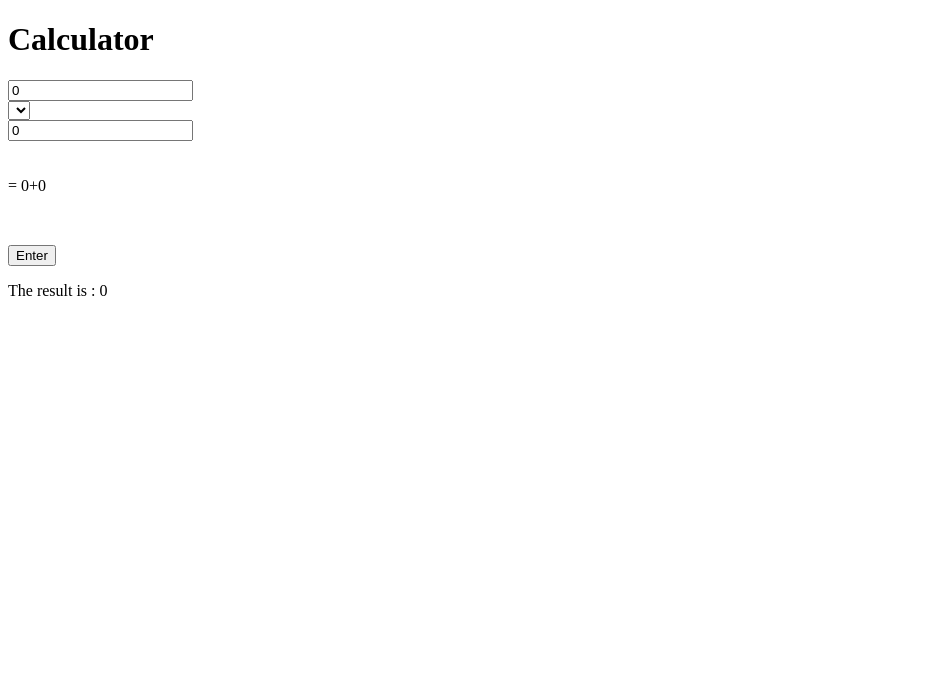
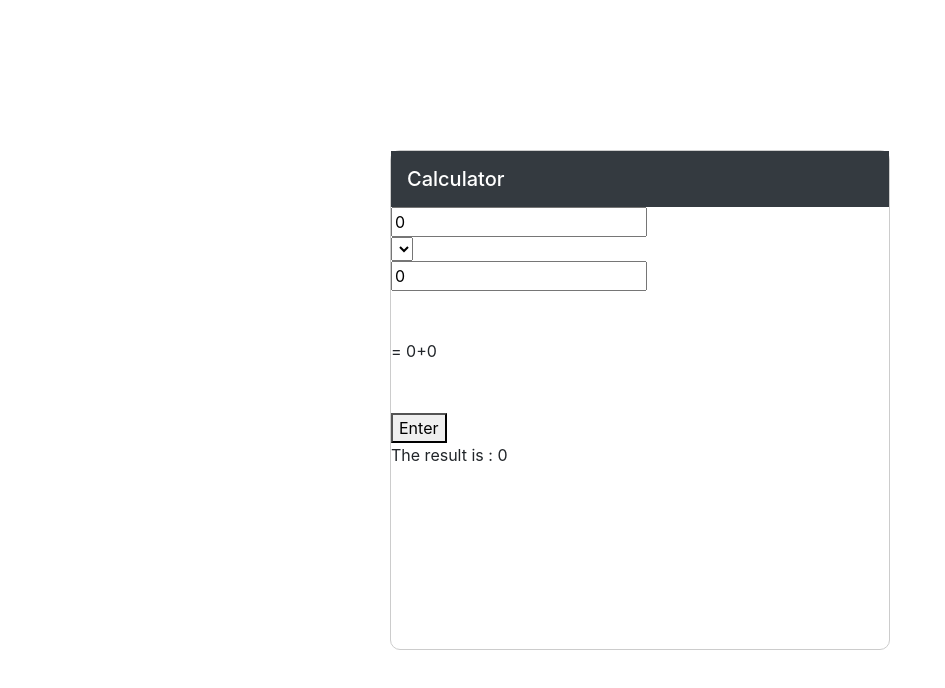
Before and after one commit to Monyjenni/Calculator_VueJs, a Vue app in the folder calculator/calculator/: page / in a window 1280 px wide. Shown: the top 688 px of the page, without its empty margins (0-945 px from the left). Built offline with nearby package versions, Linux system fonts and the light colour scheme.

Commit message:
adding_calculator_layout

```diff
--- a/calculator/calculator/src/App.vue
+++ b/calculator/calculator/src/App.vue
@@ -1,10 +1,14 @@
+
 <template>
   <div id="app">
-    <h1>Calculator</h1>
+    <div class="calculator">
+    <link rel="stylesheet" href="https://maxcdn.bootstrapcdn.com/bootstrap/4.0.0/css/bootstrap.min.css">
+    <nav class="navbar navbar-dark bg-dark">
+      <span class="navbar-brand mb-0 h1">Calculator</span>
+    </nav>
   <div class="num-input-col-1">
   <input type="number" v-model.number="num1"  id="myInput1" v-on:input="calculateResult">
 </div>
-
 <select v-model="operator">
 <button v-on:click="add" id="Op1">+</button>
 <button v-on:click="substract" id="Op2">-</button>
@@ -25,6 +29,7 @@
   <button @click="getResult()">Enter</button>
   <p >The result is : {{ result}}</p>
 
+</div>
 </div>
   </div>
 </template>
@@ -85,9 +90,11 @@ export default {
 
 
 <style>
+
 #app {
 
-  background-color: white;
+
+background-color: rgba(255, 249, 249, 0.866);
 
 }
 .num-input-col-2 {
@@ -97,4 +104,14 @@ export default {
 .result {
   padding-top: 50px
 }
+.calculator {
+  border: 1px solid #ccc;
+  border-radius: 10px;
+  position: absolute;
+  top: 50%;
+  left: 50%;
+  transform: translate(-50%, -50%);
+  width: 500px;
+  height: 500px;
+}
 </style>
```
